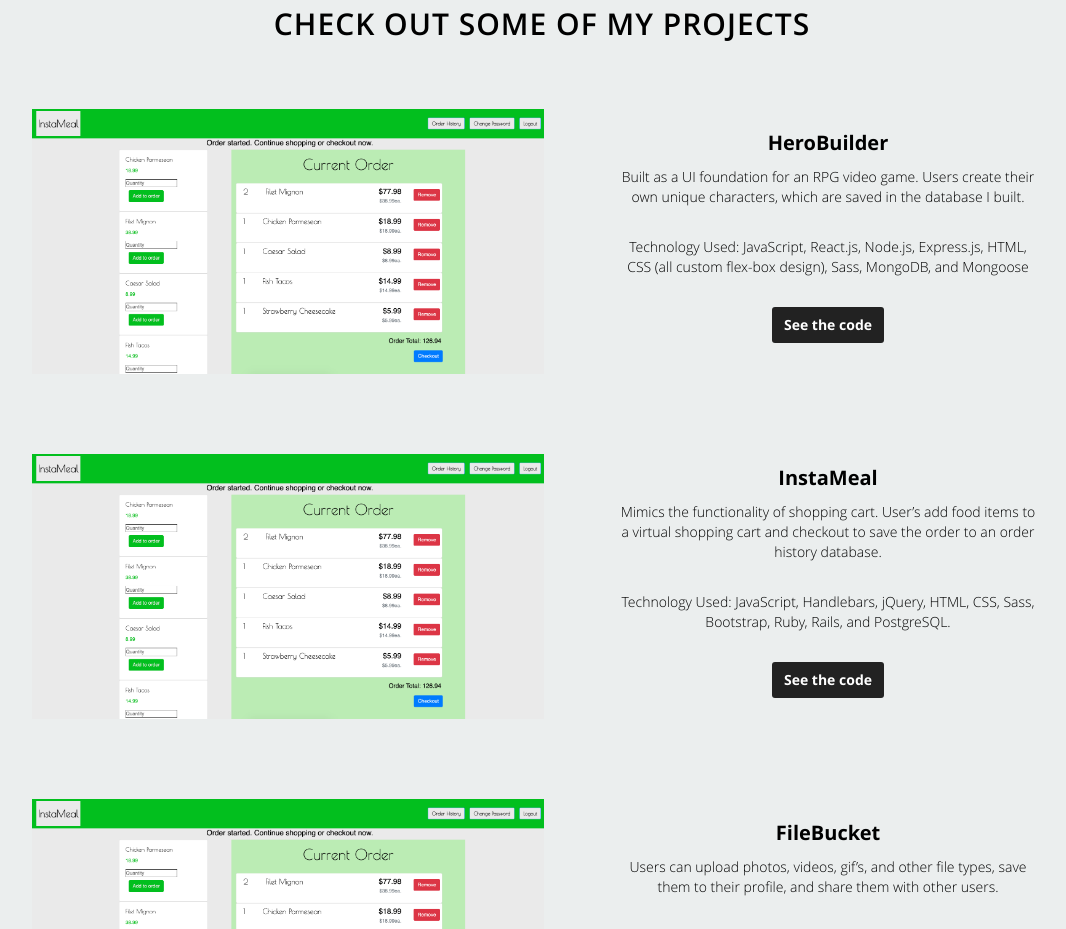
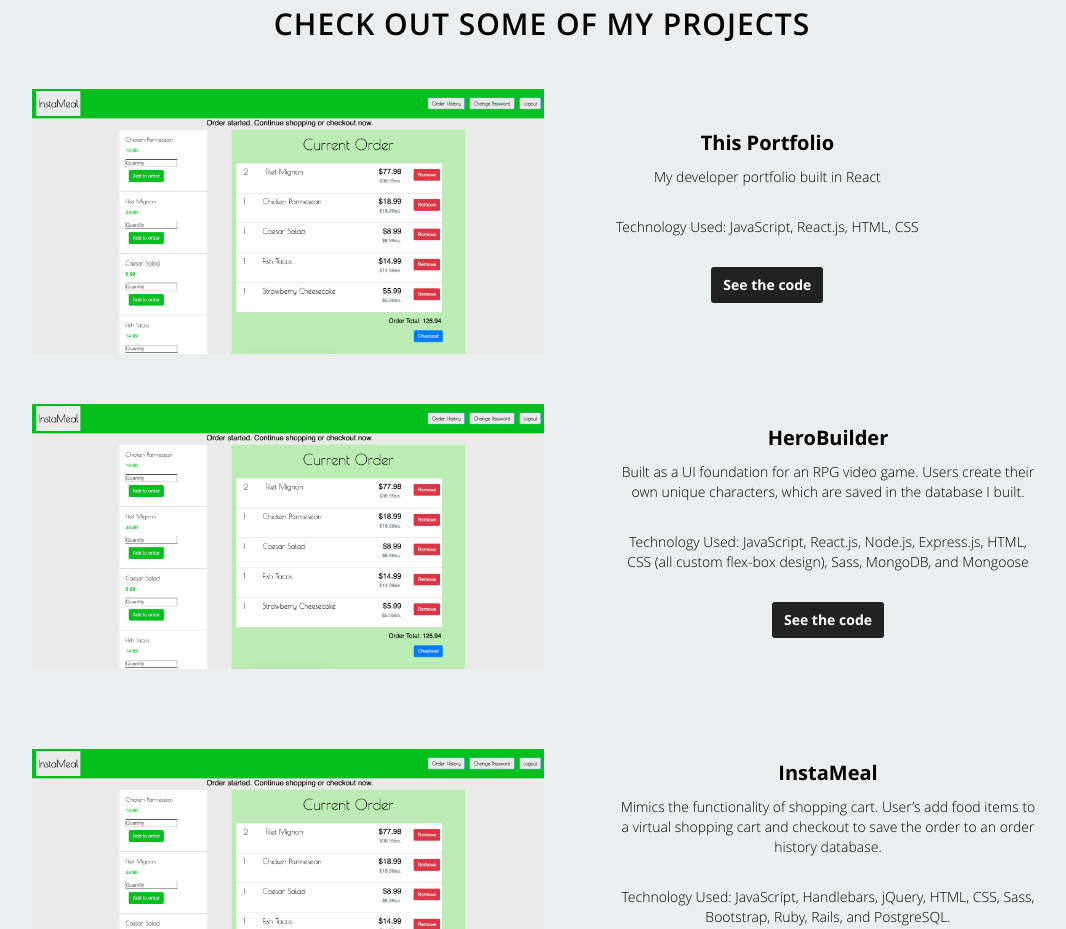
Before and after one commit to smd9788/smd9788.github.io, a React (Create React App) app: page / in a window 1280 px wide. Shown: the part 1420-2349 px from the top of the page, without its empty margins (98-1164 px from the left). Built offline with nearby package versions, Linux system fonts and the light colour scheme; some icons are missing.

Commit message:
added 'this portfolio' to projects list

```diff
--- a/src/resumeData.js
+++ b/src/resumeData.js
@@ -109,6 +109,14 @@ let resumeData = {
     ],
     "portfolio":[
       {
+        "name":"This Portfolio",
+        "description":"My developer portfolio built in React",
+        "tech":"Technology Used: JavaScript, React.js, HTML, CSS",
+        "imgurl":"images/portfolio/instameal.png",
+        "url":"https://smd9788.github.io/",
+        "repo":"https://github.com/smd9788/smd9788.github.io/"
+      },
+      {
         "name":"HeroBuilder",
         "description":"Built as a UI foundation for an RPG video game. Users create their own unique characters, which are saved in the database I built.",
         "tech":"Technology Used: JavaScript, React.js, Node.js, Express.js, HTML, CSS (all custom flex-box design), Sass, MongoDB, and Mongoose",
```
